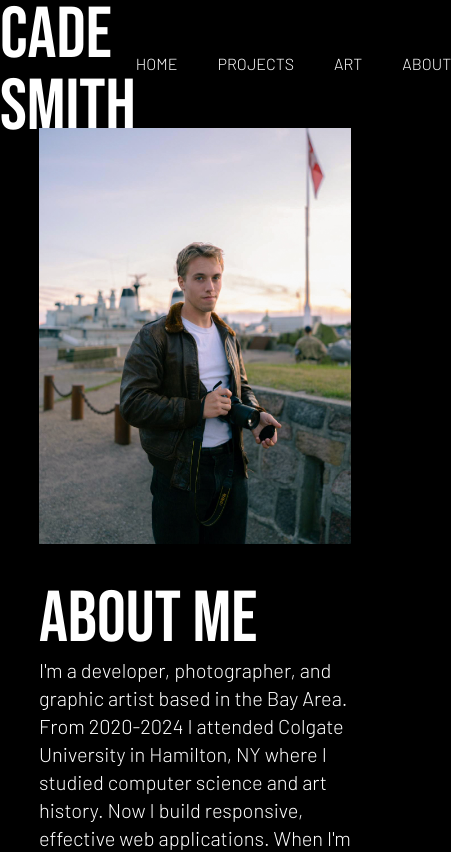
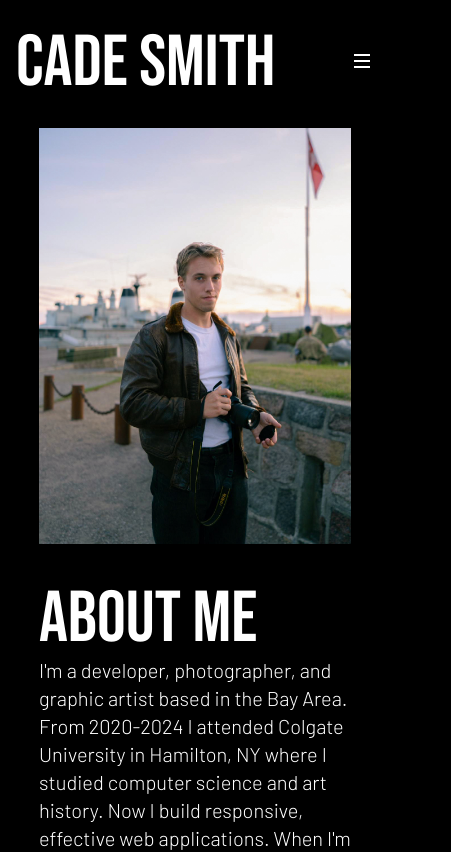
Before and after one commit to cadesmith/PortfolioSite, a Next.js app: page /about in a window 390 px wide. Shown: the top 852 px of the page, 451 px wide, since content can reach past the window. Built offline with nearby package versions, Linux system fonts and the light colour scheme.

Commit message:
made navbar responsive

```diff
--- a/app/components/Navbar.tsx
+++ b/app/components/Navbar.tsx
@@ -1,3 +1,5 @@
+"use client";
+import { useState } from 'react';
 import React from 'react'
 import Link from 'next/link'
 import clsx from 'clsx'
@@ -7,21 +9,61 @@ import { Bebas_Neue } from "next/font/google";
 
 const bebas = Bebas_Neue({ weight: "400", subsets: ["latin"] })
 
-// need to redisgn the navbar
-// <h1 className={(bebas.className, 'text-black')}>.</h1>
+export default function Navbar() {
+  const [isOpen, setIsOpen] = useState(false);
 
-export default function Navbar() {
+  const toggleMenu = () => {
+    setIsOpen(!isOpen);
+  };
+
+  const closeMenu = () => {
+    setIsOpen(false);
+  };
+
   return (
-    <nav className='bg-black container my-8 mx-auto h-16 flex justify-between items-center'>
-      <div className='pt-4'>
+    <nav className="bg-black container my-8 mx-auto h-16 flex justify-between items-center">
+      <div className="pl-4">
         <h1 className={bebas.className}>CADE SMITH</h1>
       </div>
-      <div className='space-x-10'>
-        <Link href="/">HOME</Link>
-        <Link href="/projects">PROJECTS</Link>
-        <Link href="/art">ART</Link>
-        <Link href="/about">ABOUT</Link>
+
+      <div className="pr-4 lg:hidden">
+        <button
+          onClick={toggleMenu}
+          className="text-white focus:outline-none"
+        >
+          <svg
+            className='w-6 h-6'
+            fill="none"
+            stroke="white"
+            viewBox="0 0 24 24"
+          >
+            <path
+              strokeWidth="2"
+              d="M4 6h16M4 12h16M4 18h16"
+            />
+          </svg>
+        </button>
+      </div>
+
+      <div className="hidden lg:flex space-x-10 lg:pr-4">
+        <Link href="/" className="text-white hover:text-gray-400">HOME</Link>
+        <Link href="/projects" className="text-white hover:text-gray-400">PROJECTS</Link>
+        <Link href="/art" className="text-white hover:text-gray-400">ART</Link>
+        <Link href="/about" className="text-white hover:text-gray-400">ABOUT</Link>
+      </div>
+
+      <div
+        className={`lg:hidden absolute top-16 mt-10 z-50 left-0 w-full bg-black text-white overflow-hidden transition-all duration-300 ease-in-out ${
+          isOpen ? 'max-h-screen opacity-100' : 'max-h-0 opacity-0'
+        }`}
+      >
+        <div className="flex flex-col items-start space-y-4 p-4">
+          <Link href="/" className="text-white hover:text-gray-400" onClick={closeMenu}>HOME</Link>
+          <Link href="/projects" className="text-white hover:text-gray-400" onClick={closeMenu}>PROJECTS</Link>
+          <Link href="/art" className="text-white hover:text-gray-400" onClick={closeMenu}>ART</Link>
+          <Link href="/about" className="text-white hover:text-gray-400" onClick={closeMenu}>ABOUT</Link>
+        </div>
       </div>
     </nav>
-  )
+  );
 }
--- a/app/page.tsx
+++ b/app/page.tsx
@@ -13,7 +13,7 @@ export default function Home() {
 
   return (
     <main className="relative w-screen h-screen overflow-hidden">
-      <div className="absolute inset-0">
+      <div className="absolute inset-0 z-10">
         <Image
           src='/Home/Fog_Lowscale.jpg'
           alt=''
@@ -27,7 +27,7 @@ export default function Home() {
       {imageLoaded && (
         <div className="relative z-10 flex items-center justify-center w-full h-full">
         <div className="text-center fade-in">
-          <h1 className={bebas.className}>WELCOME</h1>
+          <h1 className={bebas.className}>HI, I'M CADE.</h1>
         </div>
       </div>
       )}
```
